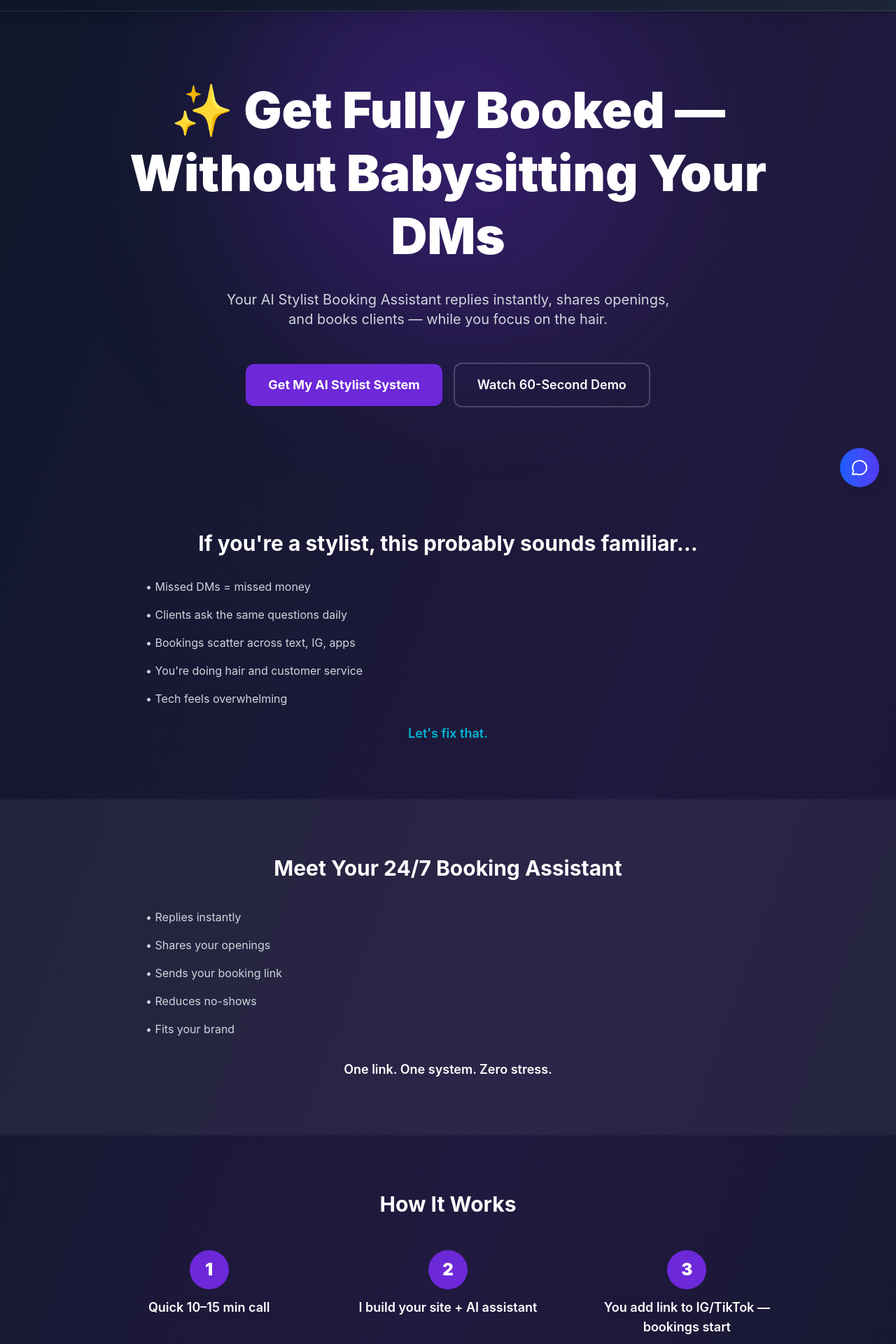
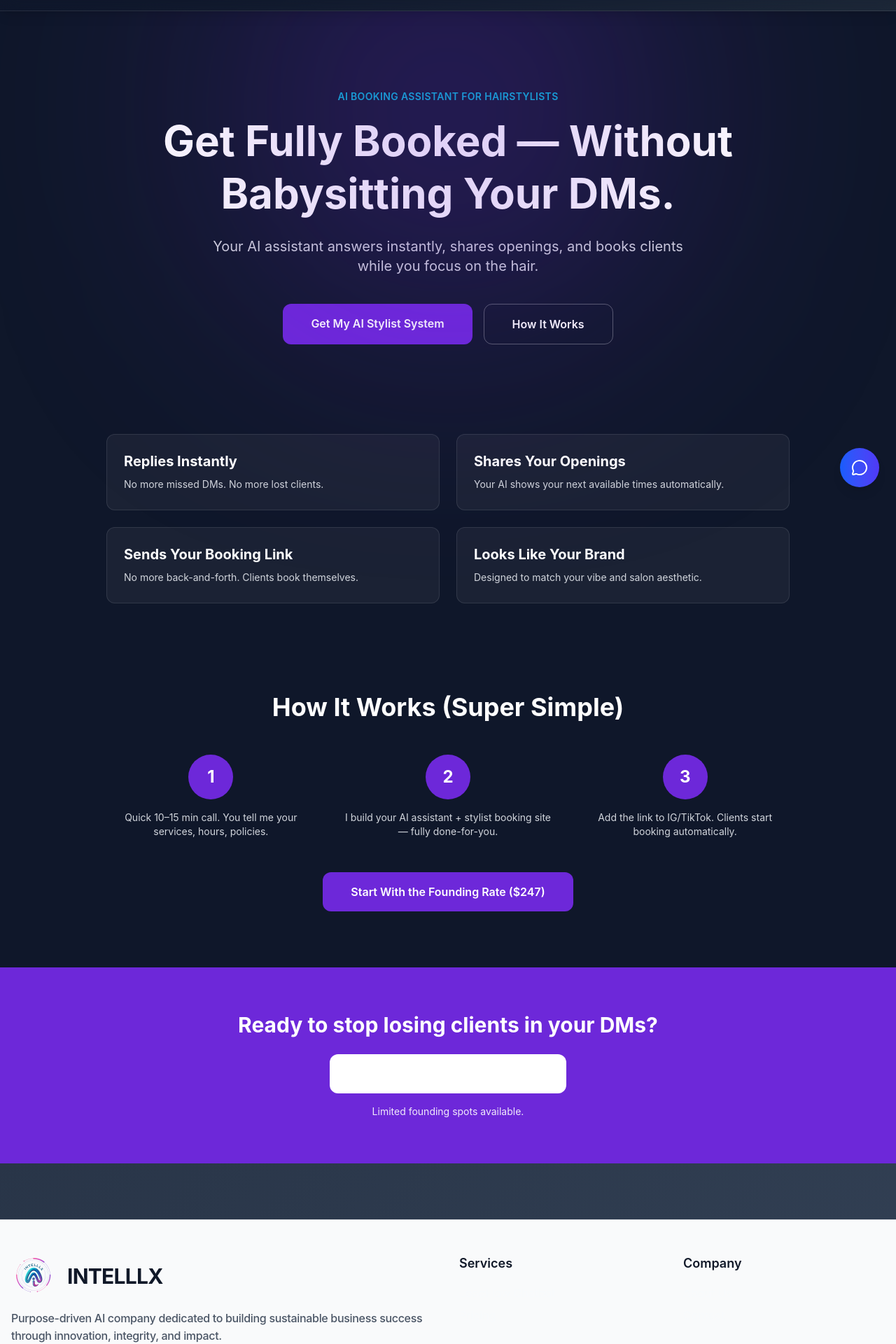
Before and after one commit to LataunaeB/Intelllx-site, a Next.js app: page /stylists in a window 1280 px wide. Shown: the part 80-2000 px from the top of the page at 70% size. Built offline with nearby package versions, Linux system fonts and the light colour scheme.

Commit message:
Simplify stylists page to ultra-minimal 4-section layout with benefits grid

```diff
--- a/src/app/stylists/page.tsx
+++ b/src/app/stylists/page.tsx
@@ -1,194 +1,141 @@
 import Link from "next/link";
+
+import { CheckCircle, ArrowRight } from "lucide-react";
 
 export default function StylistsPage() {
   return (
-    <div className="min-h-screen bg-gradient-to-br from-[#0F172A] via-[#21193F] to-[#0F172A] text-white">
-      {/* HERO */}
-      <section className="relative max-w-5xl mx-auto px-4 py-16 md:py-24 overflow-hidden">
-        {/* Soft blurred glow behind hero */}
-        <div className="absolute -top-28 left-1/2 -translate-x-1/2 w-[580px] h-[580px] bg-[#6D28D9]/30 blur-[130px] rounded-full pointer-events-none"></div>
+    <div className="min-h-screen bg-[#0F172A] text-white relative overflow-hidden">
 
-        <div className="relative z-10 text-center space-y-8">
-          <h1 className="text-4xl md:text-6xl lg:text-7xl font-black leading-tight">
-            ✨ Get Fully Booked — Without Babysitting Your DMs
+      {/* LUXURY GLOW BACKGROUND */}
+      <div className="absolute -top-40 left-1/2 -translate-x-1/2 w-[600px] h-[600px] bg-[#6D28D9]/30 blur-[160px] rounded-full pointer-events-none" />
+
+      {/* 1) HERO */}
+      <section className="max-w-5xl mx-auto px-6 pt-28 pb-20 text-center">
+
+        <p className="text-[#06B6D4] font-semibold tracking-wide uppercase text-sm">
+          AI Booking Assistant for Hairstylists
+        </p>
+
+        <h1 className="text-4xl md:text-6xl font-bold leading-tight mt-4">
+          Get Fully Booked — Without Babysitting Your DMs.
         </h1>
 
-          <p className="text-lg md:text-xl text-gray-300 max-w-2xl mx-auto">
-            Your AI Stylist Booking Assistant replies instantly, shares openings, and books clients — while you focus on the hair.
+        <p className="text-gray-300 text-lg md:text-xl max-w-2xl mx-auto mt-6">
+          Your AI assistant answers instantly, shares openings, and books clients
+          while you focus on the hair.
         </p>
 
-          <div className="flex flex-col sm:flex-row gap-4 justify-center items-center pt-4">
+        <div className="flex flex-col sm:flex-row gap-4 justify-center mt-10">
           <Link
             href="/contact"
-              className="w-full sm:w-auto bg-[#6D28D9] hover:bg-[#5B21B6] text-white font-bold py-4 px-8 rounded-xl text-lg transition-colors focus:outline-none focus:ring-2 focus:ring-[#06B6D4] focus:ring-offset-2 focus:ring-offset-[#0F172A]"
+            className="bg-[#6D28D9] hover:bg-[#5B21B6] font-semibold py-4 px-10 rounded-xl text-white transition-all"
           >
             Get My AI Stylist System
           </Link>
+
           <a
-              href="#demo"
-              className="w-full sm:w-auto border-2 border-white/20 hover:bg-white/5 text-white font-semibold py-4 px-8 rounded-xl text-lg transition-colors"
+            href="#how"
+            className="border border-white/30 hover:bg-white/10 font-semibold py-4 px-10 rounded-xl text-white transition-all"
           >
-              Watch 60-Second Demo
+            How It Works
           </a>
-          </div>
         </div>
       </section>
 
-      {/* PAIN POINTS */}
-      <section className="max-w-4xl mx-auto px-4 py-16 md:py-20">
-        <h2 className="text-2xl md:text-3xl font-bold text-center mb-8">
-          If you're a stylist, this probably sounds familiar…
-        </h2>
+      {/* 2) BENEFITS — ULTRA TIGHT */}
+      <section className="max-w-5xl mx-auto px-6 py-12 grid md:grid-cols-2 gap-6">
 
-        <div className="space-y-4 text-gray-300 mb-6">
-          <p>• Missed DMs = missed money</p>
-          <p>• Clients ask the same questions daily</p>
-          <p>• Bookings scatter across text, IG, apps</p>
-          <p>• You're doing hair and customer service</p>
-          <p>• Tech feels overwhelming</p>
+        <div className="bg-white/5 border border-white/10 p-6 rounded-xl">
+          <h3 className="text-xl font-bold mb-2">Replies Instantly</h3>
+          <p className="text-gray-300 text-sm leading-relaxed">
+            No more missed DMs. No more lost clients.
+          </p>
         </div>
 
-        <p className="text-center text-lg font-semibold text-[#06B6D4]">
-          Let's fix that.
+        <div className="bg-white/5 border border-white/10 p-6 rounded-xl">
+          <h3 className="text-xl font-bold mb-2">Shares Your Openings</h3>
+          <p className="text-gray-300 text-sm leading-relaxed">
+            Your AI shows your next available times automatically.
           </p>
-      </section>
-
-      {/* SOLUTION */}
-      <section className="bg-white/5 py-16 md:py-20">
-        <div className="max-w-4xl mx-auto px-4">
-          <h2 className="text-2xl md:text-3xl font-bold text-center mb-10">
-            Meet Your 24/7 Booking Assistant
-          </h2>
-
-          <div className="space-y-4 text-gray-300 mb-8">
-            <p>• Replies instantly</p>
-            <p>• Shares your openings</p>
-            <p>• Sends your booking link</p>
-            <p>• Reduces no-shows</p>
-            <p>• Fits your brand</p>
         </div>
 
-          <p className="text-center text-lg font-semibold text-white">
-            One link. One system. Zero stress.
+        <div className="bg-white/5 border border-white/10 p-6 rounded-xl">
+          <h3 className="text-xl font-bold mb-2">Sends Your Booking Link</h3>
+          <p className="text-gray-300 text-sm leading-relaxed">
+            No more back-and-forth. Clients book themselves.
+          </p>
+        </div>
+
+        <div className="bg-white/5 border border-white/10 p-6 rounded-xl">
+          <h3 className="text-xl font-bold mb-2">Looks Like Your Brand</h3>
+          <p className="text-gray-300 text-sm leading-relaxed">
+            Designed to match your vibe and salon aesthetic.
           </p>
         </div>
       </section>
 
-      {/* HOW IT WORKS */}
-      <section className="max-w-5xl mx-auto px-4 py-16 md:py-20">
-        <h2 className="text-2xl md:text-3xl font-bold text-center mb-12">
-          How It Works
+      {/* 3) HOW IT WORKS */}
+      <section id="how" className="max-w-5xl mx-auto px-6 py-20 text-center">
+        <h2 className="text-3xl md:text-4xl font-bold mb-12">
+          How It Works (Super Simple)
         </h2>
 
-        <div className="grid md:grid-cols-3 gap-8 mb-10">
-          <div className="text-center space-y-3">
-            <div className="w-14 h-14 mx-auto rounded-full bg-[#6D28D9] flex items-center justify-center font-black text-2xl">
+        <div className="grid md:grid-cols-3 gap-10">
+
+          <div>
+            <div className="w-16 h-16 mx-auto bg-[#6D28D9] rounded-full flex items-center justify-center text-2xl font-bold mb-4">
               1
             </div>
-            <p className="font-semibold text-lg">Quick 10–15 min call</p>
+            <p className="text-gray-300 text-sm">
+              Quick 10–15 min call.
+              You tell me your services, hours, policies.
+            </p>
           </div>
 
-          <div className="text-center space-y-3">
-            <div className="w-14 h-14 mx-auto rounded-full bg-[#6D28D9] flex items-center justify-center font-black text-2xl">
+          <div>
+            <div className="w-16 h-16 mx-auto bg-[#6D28D9] rounded-full flex items-center justify-center text-2xl font-bold mb-4">
               2
             </div>
-            <p className="font-semibold text-lg">I build your site + AI assistant</p>
+            <p className="text-gray-300 text-sm">
+              I build your AI assistant + stylist booking site — fully done-for-you.
+            </p>
           </div>
 
-          <div className="text-center space-y-3">
-            <div className="w-14 h-14 mx-auto rounded-full bg-[#6D28D9] flex items-center justify-center font-black text-2xl">
+          <div>
+            <div className="w-16 h-16 mx-auto bg-[#6D28D9] rounded-full flex items-center justify-center text-2xl font-bold mb-4">
               3
             </div>
-            <p className="font-semibold text-lg">You add link to IG/TikTok — bookings start</p>
-          </div>
-        </div>
-      </section>
-
-      {/* OFFER */}
-      <section className="bg-white/5 py-16 md:py-20">
-        <div className="max-w-4xl mx-auto px-4">
-          <div className="bg-white/5 border border-white/10 rounded-xl p-8 md:p-10 shadow-xl">
-            <h2 className="text-2xl md:text-3xl font-bold text-center mb-2">
-              Founding Stylist Rate — $247
-            </h2>
-            <p className="text-center text-gray-300 mb-8">
-              Limited spots while I build case studies.
+            <p className="text-gray-300 text-sm">
+              Add the link to IG/TikTok.
+              Clients start booking automatically.
             </p>
-
-            <div className="space-y-3 text-gray-200 mb-8">
-              <p>• 1-page booking site</p>
-              <p>• AI DM assistant</p>
-              <p>• Brand-matching design</p>
-              <p>• Booking app integration</p>
-              <p>• 30 days support</p>
-            </div>
-
-            <div className="text-center">
-              <Link
-                href="/contact"
-                className="bg-[#6D28D9] hover:bg-[#5B21B6] text-white font-bold py-4 px-8 rounded-xl text-lg inline-block transition-colors focus:outline-none focus:ring-2 focus:ring-[#06B6D4] focus:ring-offset-2 focus:ring-offset-[#0F172A]"
-              >
-                Apply for the Founding Rate
-              </Link>
-            </div>
-          </div>
-        </div>
-      </section>
-
-      {/* DEMO */}
-      <section id="demo" className="max-w-4xl mx-auto px-4 py-16 md:py-20">
-        <h2 className="text-2xl md:text-3xl font-bold text-center mb-3">
-          See the 60-Second "Can I Book?" Automation
-        </h2>
-        <p className="text-center text-gray-300 mb-8">
-          A real conversation — fully automated.
-        </p>
-
-        <div className="bg-white rounded-2xl p-6 md:p-8 shadow-xl">
-          <div className="space-y-4 text-sm md:text-base">
-            <div className="flex justify-start">
-              <div className="bg-gray-100 rounded-lg p-4 max-w-[80%]">
-                <p className="text-gray-900">Hey, do you have anything open this Saturday?</p>
           </div>
         </div>
 
-            <div className="flex justify-end">
-              <div className="bg-[#6D28D9] rounded-lg p-4 max-w-[80%]">
-                <p className="text-white">Yes! I have 10:30am or 1:00pm available. Which works for you?</p>
-              </div>
-            </div>
-
-            <div className="flex justify-start">
-              <div className="bg-gray-100 rounded-lg p-4 max-w-[80%]">
-                <p className="text-gray-900">10:30 works!</p>
-              </div>
-            </div>
-
-            <div className="flex justify-end">
-              <div className="bg-[#6D28D9] rounded-lg p-4 max-w-[80%]">
-                <p className="text-white">Perfect! You're locked in for Saturday at 10:30am. You'll get a confirmation shortly. ✨</p>
-              </div>
-            </div>
-          </div>
-        </div>
+        <Link
+          href="/contact"
+          className="mt-12 inline-block bg-[#6D28D9] hover:bg-[#5B21B6] font-semibold py-4 px-10 rounded-xl text-white transition-all"
+        >
+          Start With the Founding Rate ($247)
+        </Link>
       </section>
 
-      {/* FINAL CTA */}
-      <section className="bg-[#6D28D9] py-16 md:py-20">
-        <div className="max-w-4xl mx-auto px-4 text-center space-y-6">
-          <p className="text-2xl md:text-3xl font-bold">
+      {/* 4) FINAL CTA */}
+      <section className="bg-[#6D28D9] py-16 px-6 text-center">
+        <h2 className="text-2xl md:text-3xl font-bold mb-6">
           Ready to stop losing clients in your DMs?
-          </p>
-          <p className="text-lg md:text-xl text-white/90">
-            Get your Stylist AI Booking System today.
-          </p>
+        </h2>
+
         <Link
           href="/contact"
-            className="bg-white text-[#6D28D9] hover:bg-gray-100 font-bold py-4 px-8 rounded-xl text-lg inline-block transition-colors focus:outline-none focus:ring-2 focus:ring-white focus:ring-offset-2 focus:ring-offset-[#6D28D9]"
+          className="bg-white text-[#6D28D9] hover:bg-gray-100 font-semibold py-4 px-10 rounded-xl inline-block transition-all"
         >
-            Get My AI Stylist System
+          Get My Stylist AI Booking System
         </Link>
-        </div>
+
+        <p className="text-white/90 text-sm mt-4">
+          Limited founding spots available.
+        </p>
       </section>
     </div>
   );
```
Lines whose indentation alone changed are shown as unchanged.
